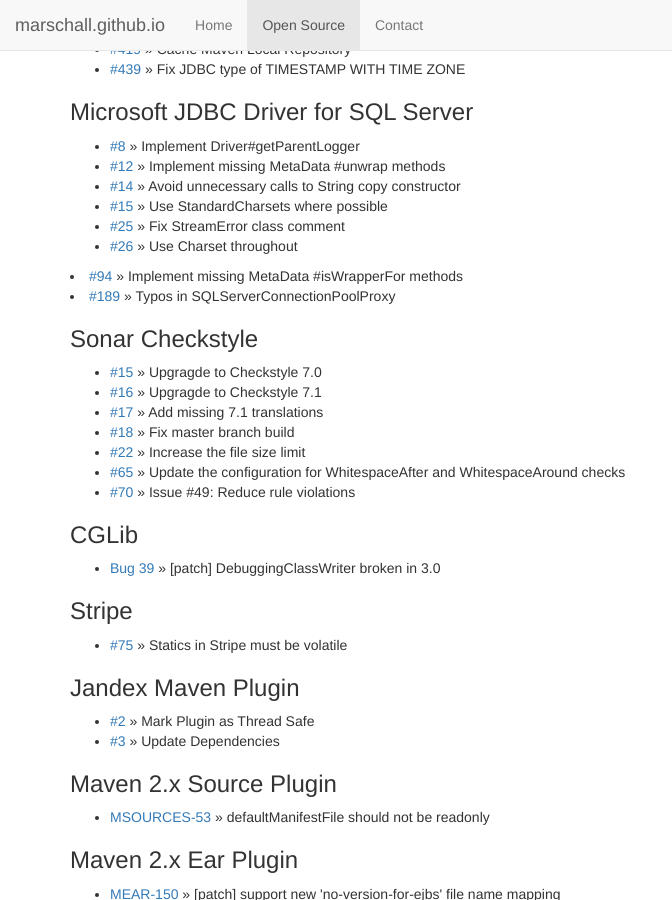
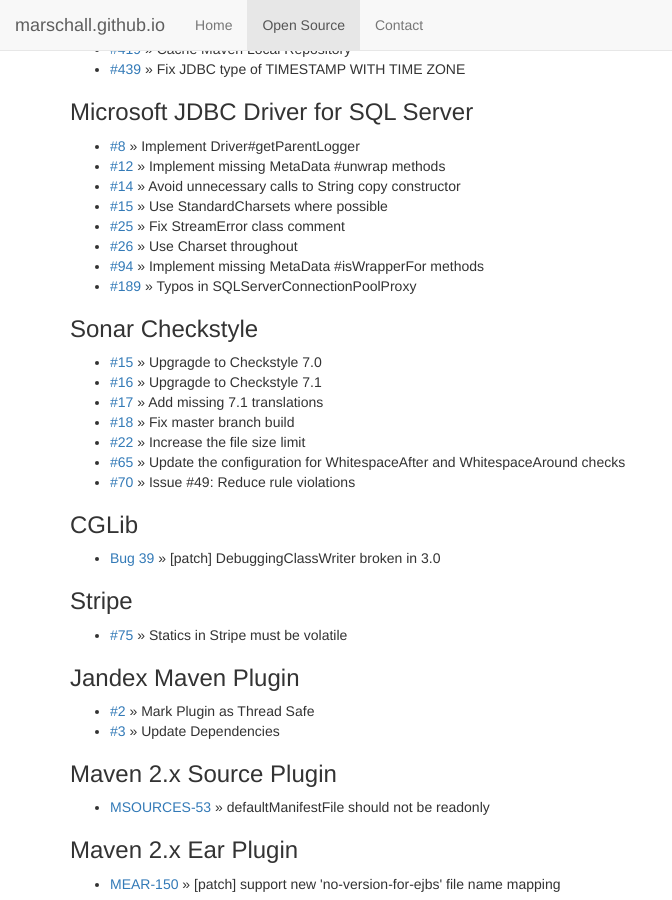
Before and after one commit to marschall/marschall.github.com, a Jekyll site: the page built from open-source.html, in a window 1280 px wide and 900 px high, scrolled down 4585 px. Shown: the whole window, without its empty margins (0-672 px from the left). Built offline with Jekyll 4.4.1, drawn with Linux system fonts in a browser that asks for light colours.

Commit message:
more markup fixes

```diff
--- a/open-source.html
+++ b/open-source.html
@@ -288,9 +288,9 @@
   <li><a href="https://github.com/Microsoft/mssql-jdbc/pull/14">#14</a> &raquo; Avoid unnecessary calls to String copy constructor</li>
   <li><a href="https://github.com/Microsoft/mssql-jdbc/pull/15">#15</a> &raquo; Use StandardCharsets where possible</li>
   <li><a href="https://github.com/Microsoft/mssql-jdbc/pull/25">#25</a> &raquo; Fix StreamError class comment</li>
-  <li><a href="https://github.com/Microsoft/mssql-jdbc/pull/26">#26</a> &raquo; Use Charset throughout</li></ul>
-  <li><a href="https://github.com/Microsoft/mssql-jdbc/pull/94">#94</a> &raquo; Implement missing MetaData #isWrapperFor methods</li></ul>
-  <li><a href="https://github.com/Microsoft/mssql-jdbc/pull/189">#189</a> &raquo; Typos in SQLServerConnectionPoolProxy</li></ul>
+  <li><a href="https://github.com/Microsoft/mssql-jdbc/pull/26">#26</a> &raquo; Use Charset throughout</li>
+  <li><a href="https://github.com/Microsoft/mssql-jdbc/pull/94">#94</a> &raquo; Implement missing MetaData #isWrapperFor methods</li>
+  <li><a href="https://github.com/Microsoft/mssql-jdbc/pull/189">#189</a> &raquo; Typos in SQLServerConnectionPoolProxy</li>
 </ul>
 <h3>Sonar Checkstyle</h3>
 <ul>
```
